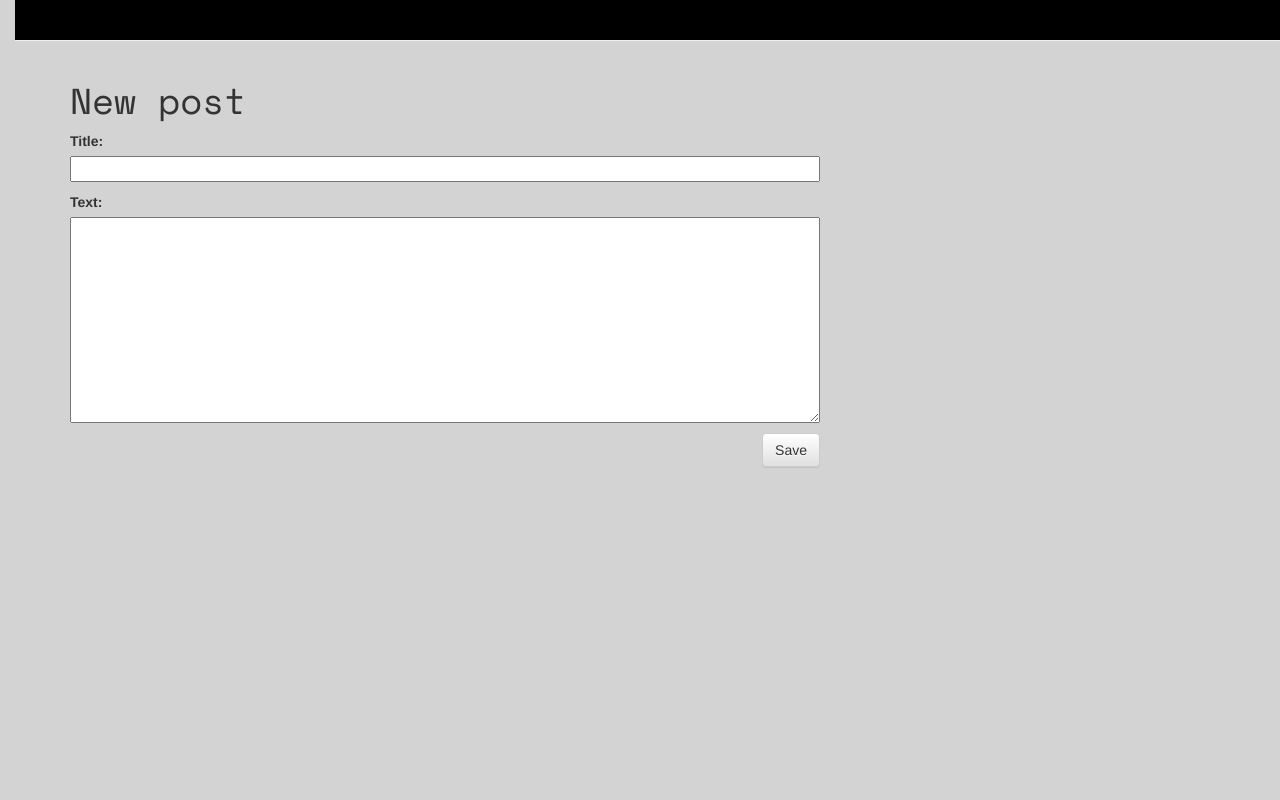
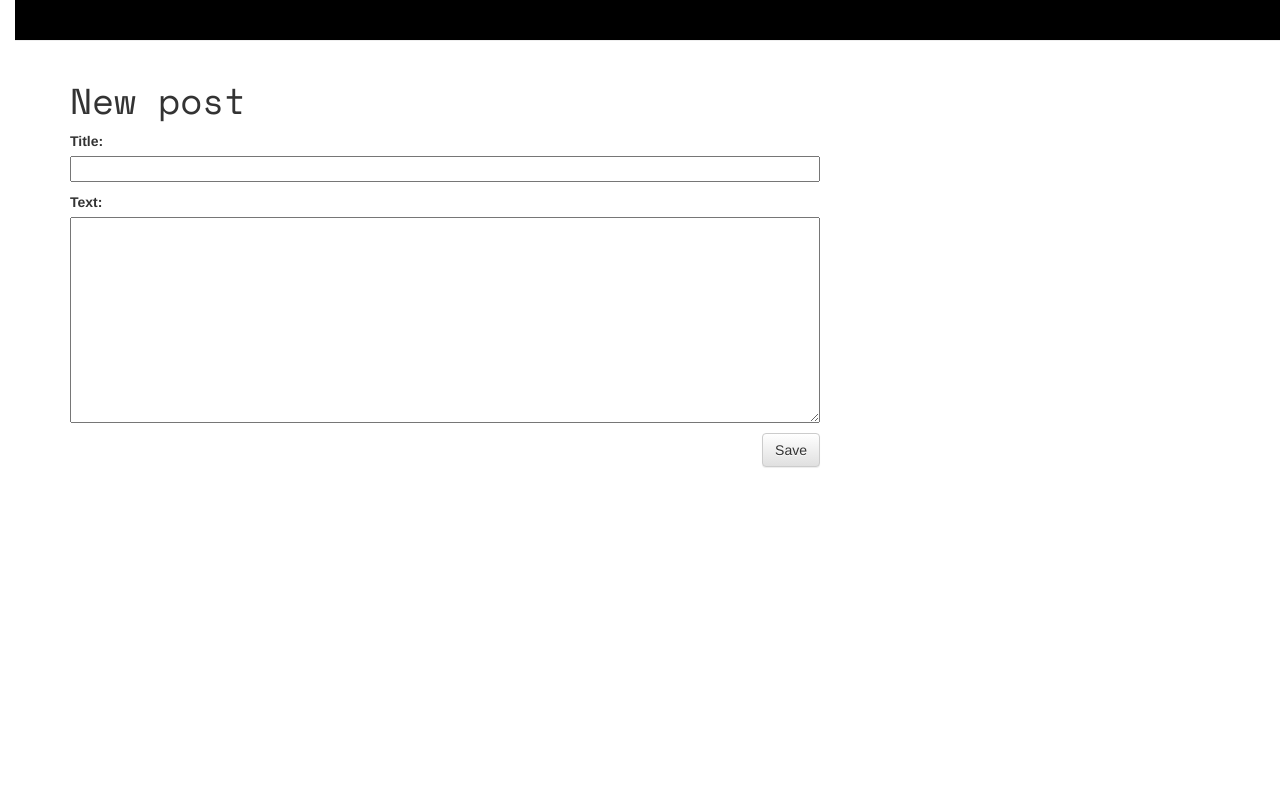
Before and after one commit to YiFungi/django-blog, a Django app: page /post/new/ in a window 1280 px wide. Run offline with Django 3.2, Linux system fonts and the light colour scheme; some libraries are stand-ins or nearby versions.

Commit message:
change website background colour from lightgrey to white

```diff
--- a/blog/static/css/blog.css
+++ b/blog/static/css/blog.css
@@ -5,7 +5,7 @@ h1 a {
 
 body {
   padding-left: 15px;
-  background-color: lightgrey;
+  background-color: white;
 }
 
 .page-header {
```
